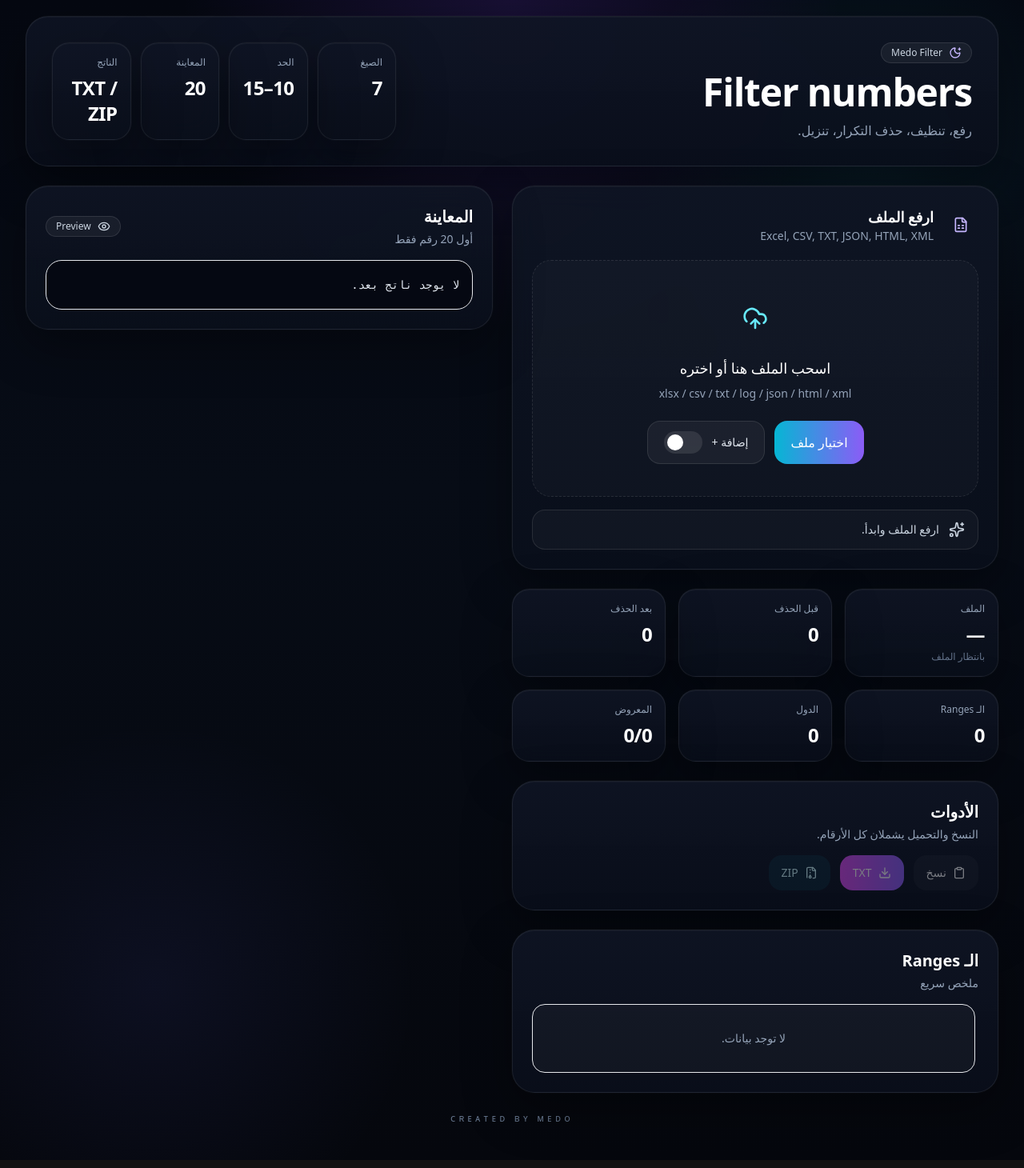
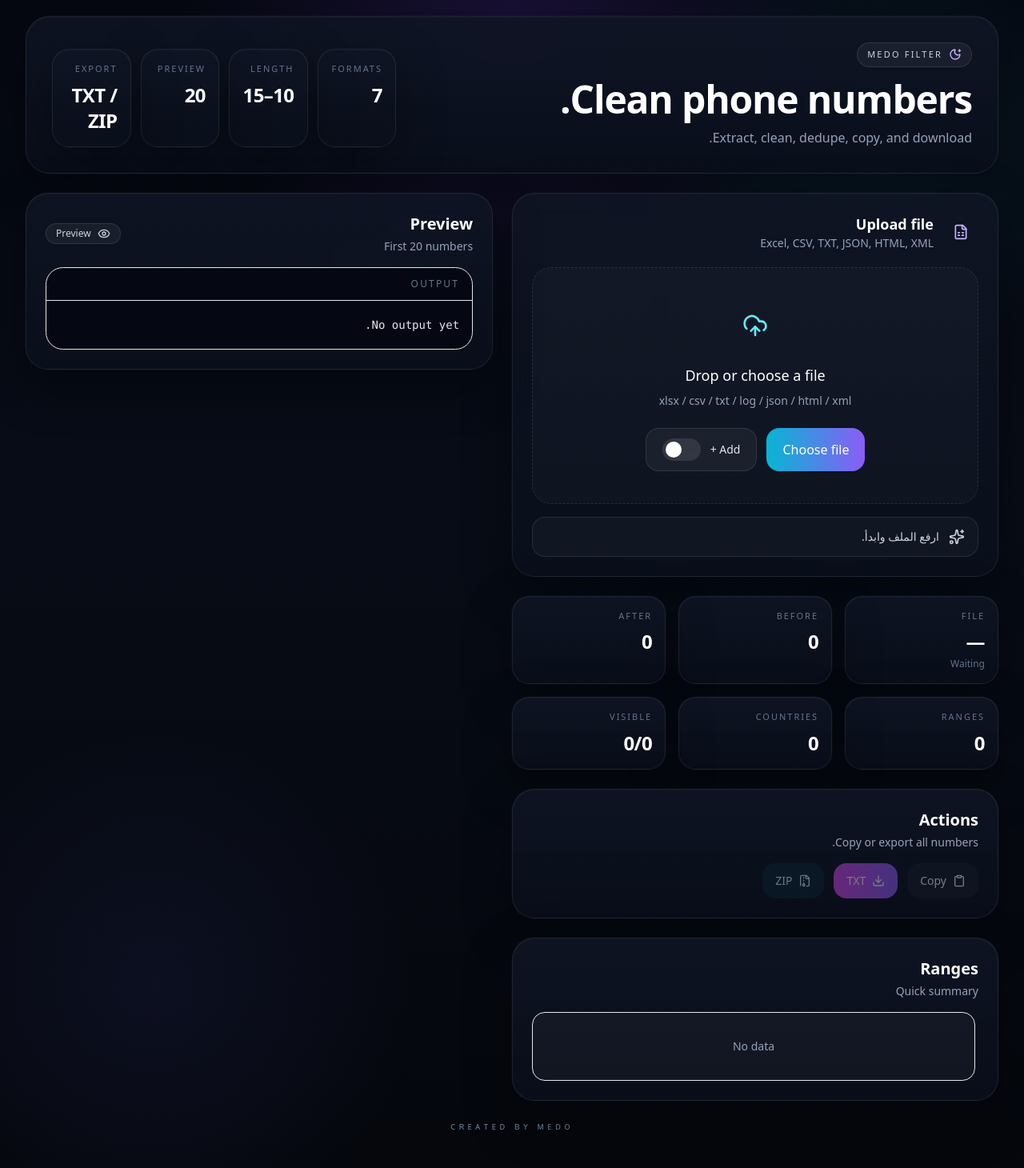
Before and after one commit to Medo-66m/Medofilter, a Next.js app: page / in a window 1280 px wide. Shown: the whole page at 80% size. Built offline with nearby package versions, Linux system fonts and the light colour scheme.

Commit message:
Refactor MedoFilterApp UI and add ActionButton
Updated styles and text for improved UI/UX. Added ActionButton component for better button handling.

```diff
--- a/components/medo-filter-app.tsx
+++ b/components/medo-filter-app.tsx
@@ -64,8 +64,8 @@ function StatCard({
   hint?: string;
 }) {
   return (
-    <div className="glass rounded-[1.35rem] p-4 transition duration-200 hover:-translate-y-0.5">
-      <div className="text-xs text-slate-400">{label}</div>
+    <div className="glass rounded-[1.35rem] p-4 transition duration-300 ease-smooth hover:-translate-y-0.5 hover:shadow-soft">
+      <div className="text-[11px] uppercase tracking-[0.18em] text-slate-500">{label}</div>
       <div className="mt-2 break-words text-2xl font-semibold tracking-tight text-white">
         {value}
       </div>
@@ -91,6 +91,36 @@ function SectionTitle({
       </div>
       {right}
     </div>
+  );
+}
+
+function ActionButton({
+  onClick,
+  disabled,
+  children,
+  variant = "secondary"
+}: {
+  onClick: () => void | Promise<void>;
+  disabled: boolean;
+  children: React.ReactNode;
+  variant?: "primary" | "secondary" | "cyan";
+}) {
+  const styles =
+    variant === "primary"
+      ? "bg-gradient-to-l from-violet-500 to-fuchsia-500 text-white hover:scale-[1.01] active:scale-[0.99]"
+      : variant === "cyan"
+        ? "border border-cyan-400/20 bg-cyan-400/10 text-cyan-100 hover:bg-cyan-400/15"
+        : "border border-white/10 bg-white/5 text-white hover:bg-white/10";
+
+  return (
+    <button
+      type="button"
+      disabled={disabled}
+      onClick={onClick}
+      className={`inline-flex items-center gap-2 rounded-2xl px-4 py-3 text-sm transition duration-200 disabled:cursor-not-allowed disabled:opacity-45 ${styles}`}
+    >
+      {children}
+    </button>
   );
 }
 
@@ -226,28 +256,28 @@ export default function MedoFilterApp() {
     <main className="min-h-screen">
       <div className="mx-auto flex min-h-screen max-w-7xl flex-col px-4 py-5 sm:px-6 lg:px-8">
         <header className="mb-6">
-          <div className="glass rounded-[1.75rem] bg-hero-grid p-5 sm:p-6 lg:p-8">
-            <div className="flex flex-col gap-6 lg:flex-row lg:items-end lg:justify-between">
+          <div className="glass overflow-hidden rounded-[1.9rem] bg-hero-grid p-5 sm:p-6 lg:p-8">
+            <div className="flex flex-col gap-8 lg:flex-row lg:items-end lg:justify-between">
               <div className="max-w-3xl">
-                <div className="mb-3 inline-flex items-center gap-2 rounded-full border border-white/10 bg-white/5 px-3 py-1 text-xs text-slate-300">
+                <div className="mb-4 inline-flex items-center gap-2 rounded-full border border-white/10 bg-white/5 px-3 py-1.5 text-[11px] tracking-[0.2em] text-slate-300">
                   <MoonStar className="h-4 w-4 text-violet-300" />
-                  Medo Filter
+                  MEDO FILTER
                 </div>
 
                 <h1 className="m-0 text-3xl font-semibold tracking-tight text-white sm:text-4xl lg:text-5xl">
-                  Filter numbers
+                  Clean phone numbers.
                 </h1>
 
-                <p className="mt-3 text-sm leading-7 text-slate-400 sm:text-base">
-                  رفع، تنظيف، حذف التكرار، تنزيل.
+                <p className="mt-3 max-w-xl text-sm leading-7 text-slate-400 sm:text-base">
+                  Extract, clean, dedupe, copy, and download.
                 </p>
               </div>
 
               <div className="grid grid-cols-2 gap-3 sm:grid-cols-4 lg:w-[430px]">
-                <StatCard label="الصيغ" value="7" />
-                <StatCard label="الحد" value="10–15" />
-                <StatCard label="المعاينة" value="20" />
-                <StatCard label="الناتج" value="TXT / ZIP" />
+                <StatCard label="Formats" value="7" />
+                <StatCard label="Length" value="10–15" />
+                <StatCard label="Preview" value="20" />
+                <StatCard label="Export" value="TXT / ZIP" />
               </div>
             </div>
           </div>
@@ -262,7 +292,7 @@ export default function MedoFilterApp() {
               }}
               onDragLeave={() => setDragActive(false)}
               onDrop={onDrop}
-              className={`glass relative overflow-hidden rounded-[1.75rem] p-5 transition duration-200 sm:p-6 ${
+              className={`glass relative overflow-hidden rounded-[1.75rem] p-5 transition duration-300 ease-smooth sm:p-6 ${
                 dragActive ? "border-violet-400/50 shadow-accent" : ""
               }`}
             >
@@ -273,8 +303,9 @@ export default function MedoFilterApp() {
                   <div className="rounded-2xl bg-white/6 p-3">
                     <FileSpreadsheet className="h-5 w-5 text-violet-300" />
                   </div>
+
                   <div>
-                    <div className="text-lg font-semibold text-white">ارفع الملف</div>
+                    <div className="text-lg font-semibold text-white">Upload file</div>
                     <div className="text-sm text-slate-400">
                       Excel, CSV, TXT, JSON, HTML, XML
                     </div>
@@ -282,7 +313,7 @@ export default function MedoFilterApp() {
                 </div>
 
                 <div
-                  className={`rounded-[1.5rem] border border-dashed px-4 py-8 text-center transition duration-200 sm:px-6 sm:py-10 ${
+                  className={`rounded-[1.5rem] border border-dashed px-4 py-8 text-center transition duration-300 ease-smooth sm:px-6 sm:py-10 ${
                     dragActive
                       ? "border-violet-300/70 bg-violet-400/10"
                       : "border-white/10 bg-white/[0.025]"
@@ -292,7 +323,7 @@ export default function MedoFilterApp() {
                     <UploadCloud className="h-8 w-8 text-cyan-300" />
                   </div>
 
-                  <div className="text-lg font-medium text-white">اسحب الملف هنا أو اختره</div>
+                  <div className="text-lg font-medium text-white">Drop or choose a file</div>
                   <div className="mt-2 text-sm text-slate-400">
                     xlsx / csv / txt / log / json / html / xml
                   </div>
@@ -301,13 +332,13 @@ export default function MedoFilterApp() {
                     <button
                       type="button"
                       onClick={() => inputRef.current?.click()}
-                      className="rounded-2xl bg-gradient-to-l from-violet-500 to-cyan-500 px-5 py-3 font-medium text-white transition hover:scale-[1.01] active:scale-[0.99]"
+                      className="rounded-2xl bg-gradient-to-l from-violet-500 to-cyan-500 px-5 py-3 font-medium text-white transition duration-200 hover:scale-[1.01] active:scale-[0.99]"
                     >
-                      اختيار ملف
+                      Choose file
                     </button>
 
-                    <label className="flex cursor-pointer items-center justify-center gap-3 rounded-2xl border border-white/10 bg-white/5 px-5 py-3 text-sm text-slate-200 transition hover:bg-white/8">
-                      <span>إضافة +</span>
+                    <label className="flex cursor-pointer items-center justify-center gap-3 rounded-2xl border border-white/10 bg-white/5 px-5 py-3 text-sm text-slate-200 transition duration-200 hover:bg-white/8">
+                      <span>Add +</span>
                       <button
                         type="button"
                         onClick={() => setAddPlus((prev) => !prev)}
@@ -342,69 +373,66 @@ export default function MedoFilterApp() {
 
             <div className="grid grid-cols-2 gap-4 lg:grid-cols-3">
               <StatCard
-                label="الملف"
+                label="File"
                 value={result?.fileName ?? "—"}
-                hint={result ? "تمت القراءة" : "بانتظار الملف"}
+                hint={result ? "Ready" : "Waiting"}
               />
-              <StatCard label="قبل الحذف" value={result?.originalCount ?? 0} />
-              <StatCard label="بعد الحذف" value={result?.cleanedCount ?? 0} />
-              <StatCard label="الـ Ranges" value={result?.rangesCount ?? 0} />
-              <StatCard label="الدول" value={result?.countriesCount ?? 0} />
+              <StatCard label="Before" value={result?.originalCount ?? 0} />
+              <StatCard label="After" value={result?.cleanedCount ?? 0} />
+              <StatCard label="Ranges" value={result?.rangesCount ?? 0} />
+              <StatCard label="Countries" value={result?.countriesCount ?? 0} />
               <StatCard
-                label="المعروض"
+                label="Visible"
                 value={result ? `${previewNumbers.length}/${displayNumbers.length}` : "0/0"}
               />
             </div>
 
             <div className="glass rounded-[1.75rem] p-5 sm:p-6">
-              <SectionTitle title="الأدوات" subtitle="النسخ والتحميل يشملان كل الأرقام." />
+              <SectionTitle title="Actions" subtitle="Copy or export all numbers." />
 
               <div className="flex flex-wrap gap-3">
-                <button
-                  type="button"
+                <ActionButton
+                  onClick={onCopy}
                   disabled={!result?.numbers.length || loading}
-                  onClick={onCopy}
-                  className="inline-flex items-center gap-2 rounded-2xl border border-white/10 bg-white/5 px-4 py-3 text-sm text-white transition hover:bg-white/10 disabled:cursor-not-allowed disabled:opacity-45"
+                  variant="secondary"
                 >
                   <Clipboard className="h-4 w-4" />
-                  {copyDone ? "تم النسخ" : "نسخ"}
-                </button>
+                  {copyDone ? "Copied" : "Copy"}
+                </ActionButton>
 
-                <button
-                  type="button"
+                <ActionButton
+                  onClick={onDownloadAll}
                   disabled={!result?.numbers.length || loading}
-                  onClick={onDownloadAll}
-                  className="inline-flex items-center gap-2 rounded-2xl bg-gradient-to-l from-violet-500 to-fuchsia-500 px-4 py-3 text-sm font-medium text-white transition hover:scale-[1.01] active:scale-[0.99] disabled:cursor-not-allowed disabled:opacity-45"
+                  variant="primary"
                 >
                   <Download className="h-4 w-4" />
                   TXT
-                </button>
+                </ActionButton>
 
-                <button
-                  type="button"
+                <ActionButton
+                  onClick={onDownloadRanges}
                   disabled={!result || result.rangesCount === 0 || loading}
-                  onClick={onDownloadRanges}
-                  className="inline-flex items-center gap-2 rounded-2xl border border-cyan-400/20 bg-cyan-400/10 px-4 py-3 text-sm text-cyan-100 transition hover:bg-cyan-400/15 disabled:cursor-not-allowed disabled:opacity-45"
+                  variant="cyan"
                 >
                   <FileArchive className="h-4 w-4" />
                   ZIP
-                </button>
+                </ActionButton>
               </div>
             </div>
 
             <div className="glass rounded-[1.75rem] p-5 sm:p-6">
               <SectionTitle
-                title="الـ Ranges"
-                subtitle="ملخص سريع"
+                title="Ranges"
+                subtitle="Quick summary"
                 right={loading ? <LoaderCircle className="h-5 w-5 animate-spin text-cyan-300" /> : null}
               />
 
-              <div className="max-h-[290px] space-y-3 overflow-auto scrollbar-thin pr-1">
+              <div className="max-h-[320px] space-y-3 overflow-auto scrollbar-thin pr-1">
                 {result?.rangeSummary.length ? (
                   result.rangeSummary.map((item) => (
                     <div
                       key={item.range}
-                      className="flex items-center justify-between rounded-2xl border border-white/8 bg-white/[0.03] px-4 py-3"
+                      className="flex items-center justify-between rounded-2xl border border-white/8 bg-white/[0.03] px-4 py-3 transition duration-200 hover:bg-white/[0.045]"
                     >
                       <div className="truncate text-sm text-slate-200">{item.range}</div>
                       <div className="rounded-full bg-violet-500/15 px-3 py-1 text-xs text-violet-200">
@@ -414,7 +442,7 @@ export default function MedoFilterApp() {
                   ))
                 ) : (
                   <div className="rounded-2xl border border-white/8 bg-white/[0.03] px-4 py-8 text-center text-sm text-slate-400">
-                    لا توجد بيانات.
+                    No data
                   </div>
                 )}
               </div>
@@ -424,8 +452,8 @@ export default function MedoFilterApp() {
           <section className="space-y-6">
             <div className="glass rounded-[1.75rem] p-5 sm:p-6">
               <SectionTitle
-                title="المعاينة"
-                subtitle="أول 20 رقم فقط"
+                title="Preview"
+                subtitle="First 20 numbers"
                 right={
                   <div className="inline-flex items-center gap-2 rounded-full border border-white/10 bg-white/5 px-3 py-1 text-xs text-slate-300">
                     <Eye className="h-4 w-4" />
@@ -436,16 +464,20 @@ export default function MedoFilterApp() {
 
               {result && hiddenCount > 0 ? (
                 <div className="mb-4 rounded-2xl border border-cyan-400/20 bg-cyan-400/10 px-4 py-3 text-sm text-cyan-100">
-                  المعروض {previewNumbers.length} فقط، والباقي موجود في النسخ والتحميل.
+                  Showing {previewNumbers.length}. The rest is included in copy and download.
                 </div>
               ) : null}
 
-              <div className="max-h-[640px] overflow-auto rounded-[1.25rem] border border-white/8 bg-[#050812] scrollbar-thin">
-                <pre className="m-0 whitespace-pre-wrap break-all p-4 text-sm leading-7 text-slate-200">
-                  {previewNumbers.length
-                    ? previewNumbers.join("\n")
-                    : "لا يوجد ناتج بعد."}
-                </pre>
+              <div className="overflow-hidden rounded-[1.35rem] border border-white/8 bg-[#050812]">
+                <div className="border-b border-white/6 px-4 py-3 text-xs uppercase tracking-[0.18em] text-slate-500">
+                  Output
+                </div>
+
+                <div className="max-h-[680px] overflow-auto scrollbar-thin">
+                  <pre className="m-0 whitespace-pre-wrap break-all p-4 text-sm leading-7 text-slate-200">
+                    {previewNumbers.length ? previewNumbers.join("\n") : "No output yet."}
+                  </pre>
+                </div>
               </div>
             </div>
           </section>
```
